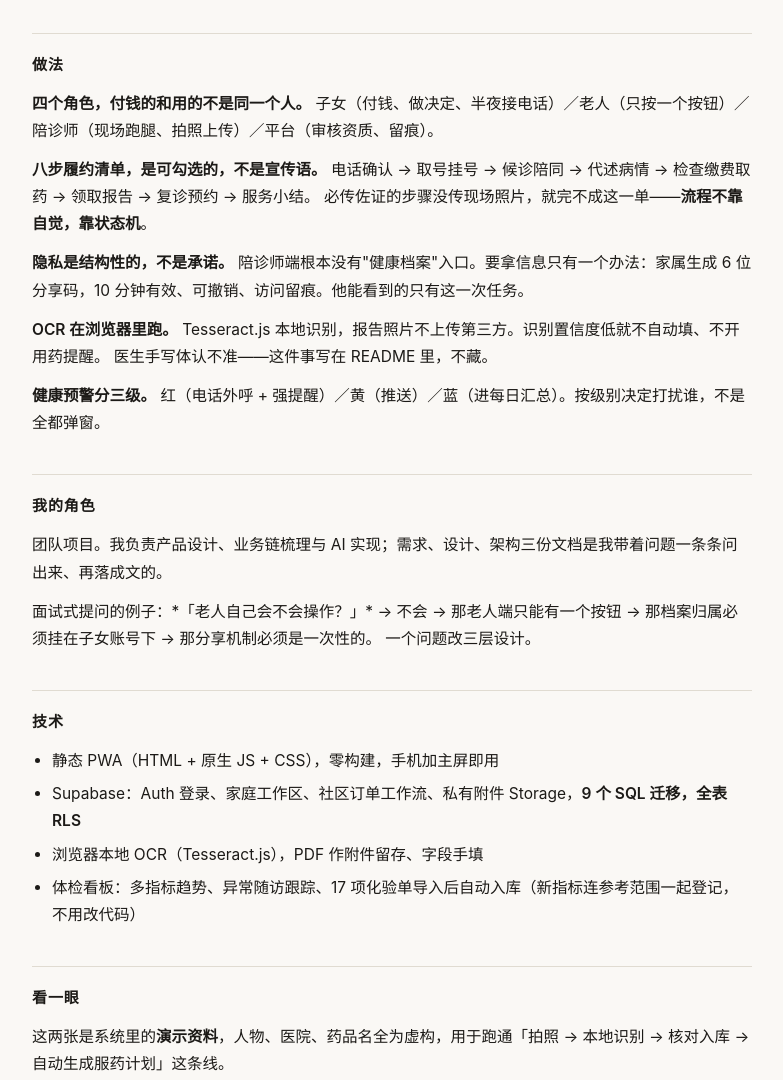
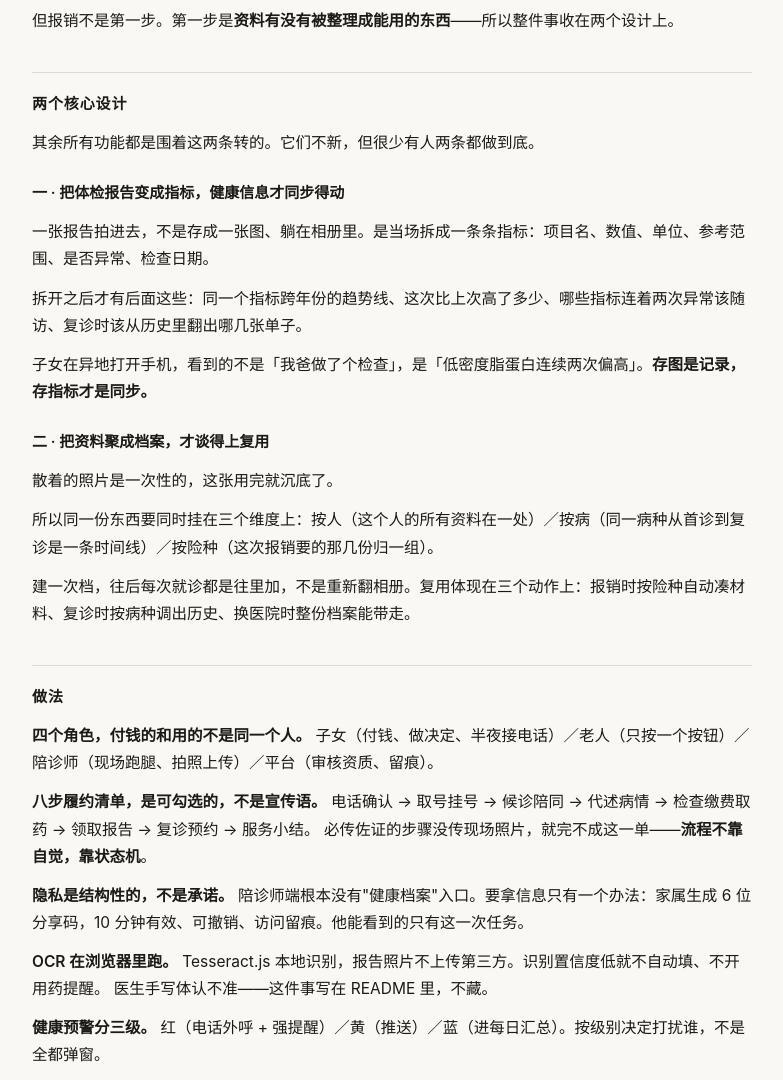
Before and after one commit to linlin-alt/showcase, a plain HTML site: page projects/01-kangban.html in a window 1280 px wide. Shown: the part 520-1600 px from the top of the page, without its empty margins (248-1031 px from the left). Drawn offline with Linux system fonts and the light colour scheme.

Commit message:
康伴补两个核心设计：报告转指标、资料聚成可复用档案

```diff
--- a/projects/01-kangban.html
+++ b/projects/01-kangban.html
@@ -36,12 +36,23 @@
 <a class="back" href="../index.html">← 全部项目</a>
 <h1>01 · 康伴 · 家庭就医助手</h1>
 <blockquote>家人带老人看病，体检报告、出院小结、发票散在手机相册和抽屉里；报销时缺什么不知道，来回跑几趟。</blockquote>
-<p><strong>一句话：</strong> 把分散的就医资料按人、按病、按险种结构化成档案，就诊结束当场归位，需要时一键算出缺件、打包成能提交的报销材料。</p>
+<p><strong>一句话：</strong> 把体检报告拆成指标，把散着的医疗资料聚成一份能反复用的档案；在这两件事之上，才算得出报销缺哪几份、复诊该带什么。</p>
 <hr>
 <h2>问题长什么样</h2>
 <p>一次陪诊结束，你手里会多出：一张血常规、一张缴费单、一张处方、两段医生口头说的话、一个下次复诊的日期。 它们分别去了相册、口袋、微信收藏、和你的脑子。</p>
 <p>三个星期后要给老人报销——你缺什么，事前不知道；跑几趟才知道。</p>
 <p>行业里做健康产品的，大多在做「记录」。真实卡住家庭的是<strong>跑腿和报销</strong>。</p>
+<p>但报销不是第一步。第一步是<strong>资料有没有被整理成能用的东西</strong>——所以整件事收在两个设计上。</p>
+<h2>两个核心设计</h2>
+<p>其余所有功能都是围着这两条转的。它们不新，但很少有人两条都做到底。</p>
+<h3>一 · 把体检报告变成指标，健康信息才同步得动</h3>
+<p>一张报告拍进去，不是存成一张图、躺在相册里。是当场拆成一条条指标：项目名、数值、单位、参考范围、是否异常、检查日期。</p>
+<p>拆开之后才有后面这些：同一个指标跨年份的趋势线、这次比上次高了多少、哪些指标连着两次异常该随访、复诊时该从历史里翻出哪几张单子。</p>
+<p>子女在异地打开手机，看到的不是「我爸做了个检查」，是「低密度脂蛋白连续两次偏高」。<strong>存图是记录，存指标才是同步。</strong></p>
+<h3>二 · 把资料聚成档案，才谈得上复用</h3>
+<p>散着的照片是一次性的，这张用完就沉底了。</p>
+<p>所以同一份东西要同时挂在三个维度上：按人（这个人的所有资料在一处）／按病（同一病种从首诊到复诊是一条时间线）／按险种（这次报销要的那几份归一组）。</p>
+<p>建一次档，往后每次就诊都是往里加，不是重新翻相册。复用体现在三个动作上：报销时按险种自动凑材料、复诊时按病种调出历史、换医院时整份档案能带走。</p>
 <h2>做法</h2>
 <p><strong>四个角色，付钱的和用的不是同一个人。</strong> 子女（付钱、做决定、半夜接电话）／老人（只按一个按钮）／陪诊师（现场跑腿、拍照上传）／平台（审核资质、留痕）。</p>
 <p><strong>八步履约清单，是可勾选的，不是宣传语。</strong> 电话确认 → 取号挂号 → 候诊陪同 → 代述病情 → 检查缴费取药 → 领取报告 → 复诊预约 → 服务小结。 必传佐证的步骤没传现场照片，就完不成这一单——<strong>流程不靠自觉，靠状态机</strong>。</p>
@@ -52,13 +63,13 @@
 <p>团队项目。我负责产品设计、业务链梳理与 AI 实现；需求、设计、架构三份文档是我带着问题一条条问出来、再落成文的。</p>
 <p>面试式提问的例子：*「老人自己会不会操作？」* → 不会 → 那老人端只能有一个按钮 → 那档案归属必须挂在子女账号下 → 那分享机制必须是一次性的。 一个问题改三层设计。</p>
 <h2>技术</h2>
-<ul><li>静态 PWA（HTML + 原生 JS + CSS），零构建，手机加主屏即用</li><li>Supabase：Auth 登录、家庭工作区、社区订单工作流、私有附件 Storage，<strong>9 个 SQL 迁移，全表 RLS</strong></li><li>浏览器本地 OCR（Tesseract.js），PDF 作附件留存、字段手填</li><li>体检看板：多指标趋势、异常随访跟踪、17 项化验单导入后自动入库（新指标连参考范围一起登记，不用改代码）</li></ul>
+<ul><li>静态 PWA（HTML + 原生 JS + CSS），零构建，手机加主屏即用</li><li>Supabase：Auth 登录、家庭工作区、社区订单工作流、私有附件 Storage，<strong>9 个 SQL 迁移，全表 RLS</strong></li><li>浏览器本地 OCR（Tesseract.js），PDF 作附件留存、字段手填</li><li><strong>指标模型</strong>：一份化验单拆成「项目 / 数值 / 单位 / 参考范围 / 异常标记 / 检查日期」，17 项已跑通；新指标连参考范围一起登记即可，不加表、不改代码</li><li><strong>体检看板</strong>：多指标趋势、异常随访跟踪。数据全部来自上面那张指标表，不是截图比对</li></ul>
 <h2>看一眼</h2>
-<p>这两张是系统里的<strong>演示资料</strong>，人物、医院、药品名全为虚构，用于跑通「拍照 → 本地识别 → 核对入库 → 自动生成服药计划」这条线。</p>
+<p>这两张是系统里的<strong>演示资料</strong>，人物、医院、药品名全为虚构，用于跑通「拍照 → 本地识别 → 逐项核对 → 拆成指标入库 → 出趋势、自动生成服药计划」这条线。</p>
 <table><thead><tr><th>化验报告</th><th>处方医嘱</th></tr></thead><tbody><tr><td>化验报告</td><td>处方医嘱</td></tr><tr><td><img src="../assets/01-kangban-sample-report.png" width="300" alt="虚构血常规报告"></td><td><img src="../assets/01-kangban-sample-rx.png" width="300" alt="虚构服药医嘱"></td></tr></tbody></table>
 <p>识别出来不是直接入库：先给你看一遍原文与字段对照，你逐项核对，确认才写进去。手写体、模糊图认不准的时候，系统不填、也不开用药提醒。</p>
 <h2>现状</h2>
-<ul><li>云端链路已通：真实账号 + RLS 的订单流，可演示</li><li>家庭端五 Tab：首页 / 健康档案 / 医疗资料 / 陪诊 / 我的</li><li>内置四位家庭成员<strong>虚构样例</strong>账号，病例与演示订单均为虚构</li><li>未接入真实医院、真实支付、真实医疗服务——这是原型，边界写在 README 第一段</li></ul>
+<ul><li>云端链路已通：真实账号 + RLS 的订单流，可演示</li><li>家庭端五 Tab：首页 / 健康档案 / 医疗资料 / 陪诊 / 我的——<strong>「健康档案」是设计一，指标与趋势都在这一页；「医疗资料」是设计二，按人、病、险种看的档案库</strong></li><li>内置四位家庭成员<strong>虚构样例</strong>账号，病例与演示订单均为虚构</li><li>未接入真实医院、真实支付、真实医疗服务——这是原型，边界写在 README 第一段</li></ul>
 <h2>什么没做（主动说）</h2>
 <ul><li>后台定时推送：浏览器关闭或离线时，当前版本保证不了</li><li>医生手写中文识别：不保证准确，必须人工核对</li><li>陪诊师资质审核：目前靠管理员在 Supabase 后台人工过</li></ul>
 <hr>
```
Also changed, not shown: index.html (+1 -1 lines), 2 other files.
